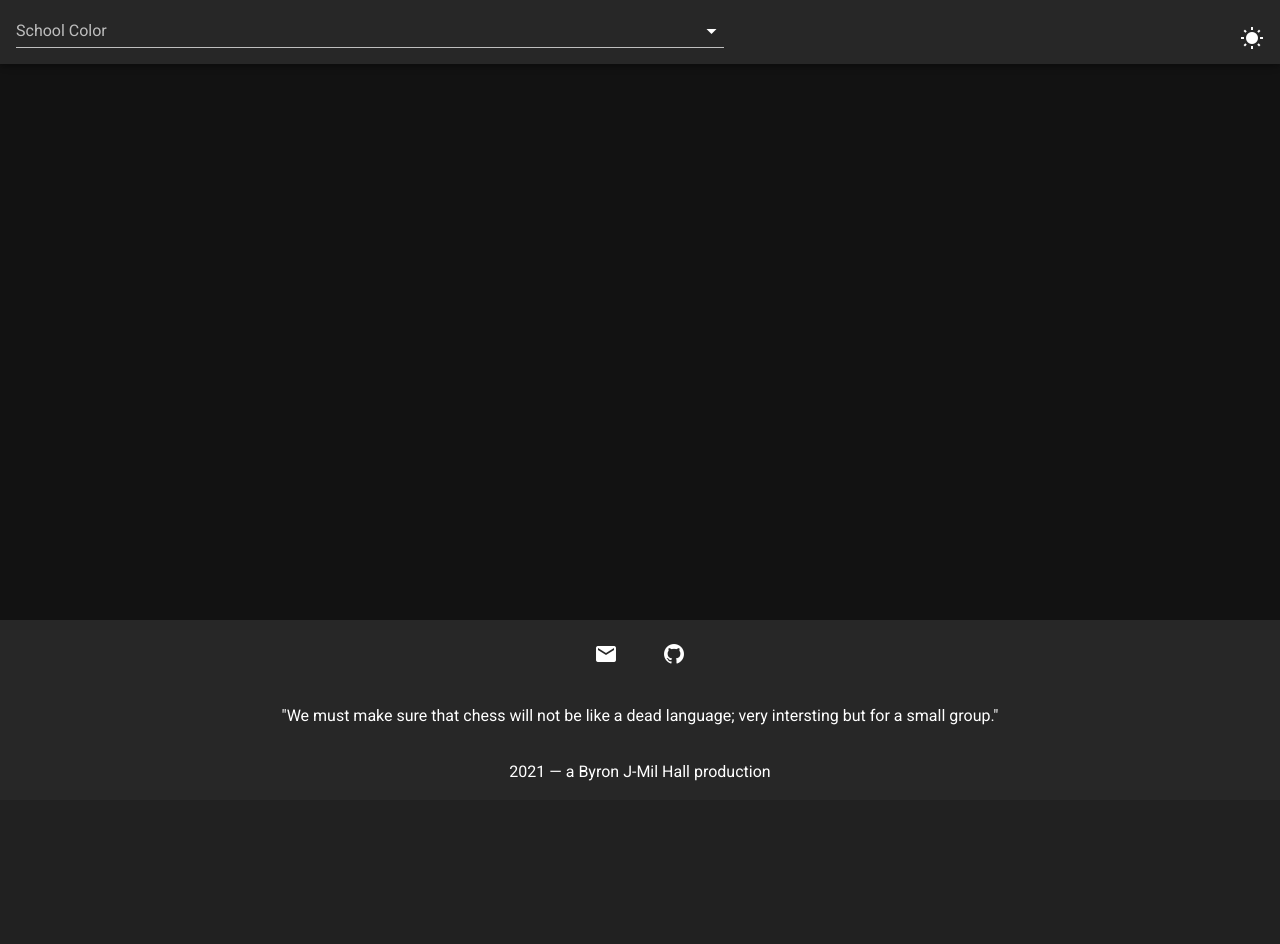
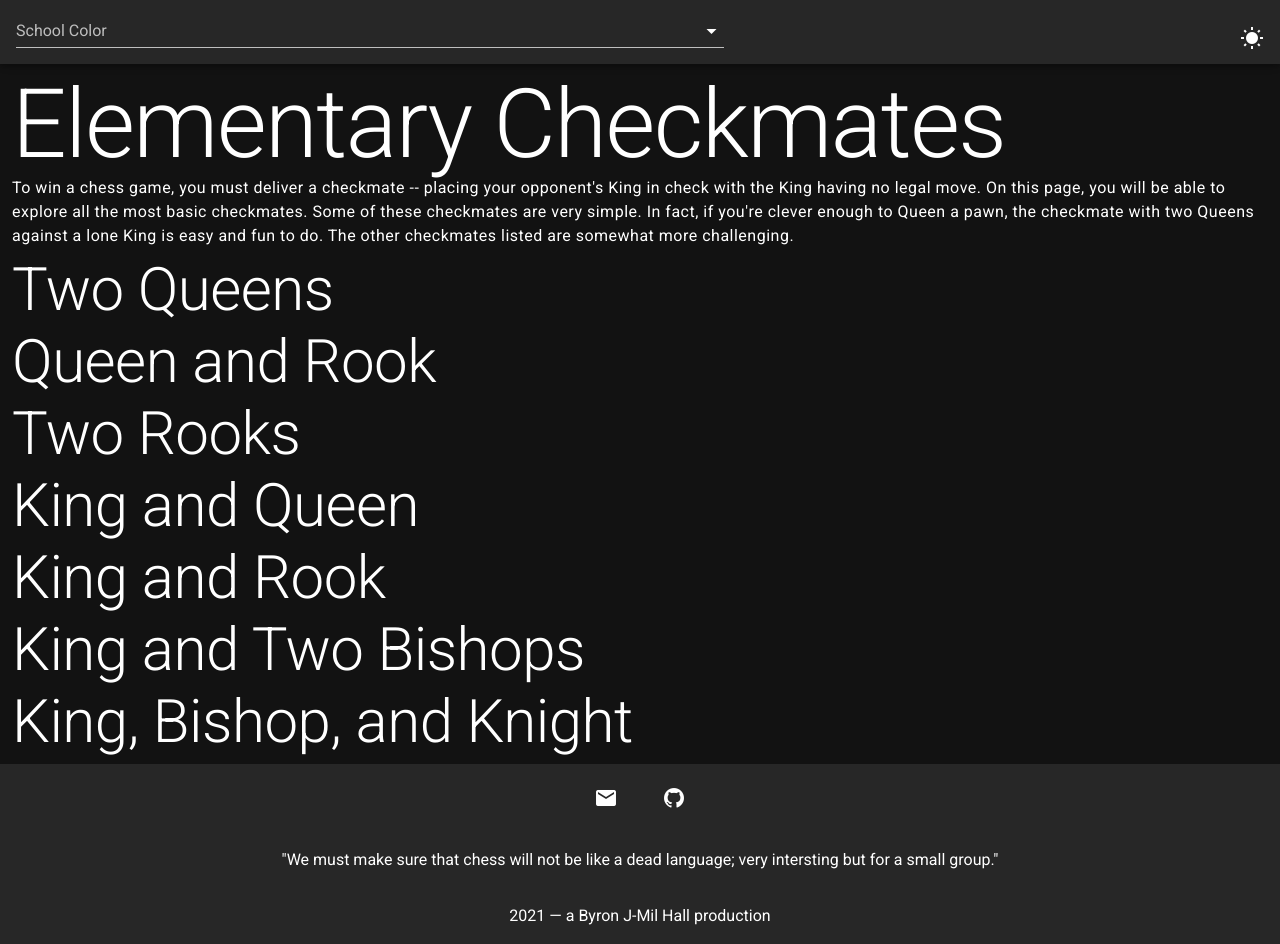
Before and after one commit to napoleon-commits/SelmaChessApp, a Vue app: page /elementary-checkmates in a window 1280 px wide. Before the commit the page ends 800 px from the top, so only its background shows below. Built offline with nearby package versions, Linux system fonts and the light colour scheme.

Commit message:
added new route, ElementaryCheckmates

```diff
--- /dev/null
+++ b/src/components/ElementaryCheckmates.vue
@@ -0,0 +1,32 @@
+<template>
+    <div class="mt-3 mx-3">
+        <div class="text-xl-h1 text-lg-h1 text-md-h2 text-sm-h3 text-h4 mb-1">
+            {{ElementaryCheckmatesText.header}}
+        </div>
+        <div class="text-body-1 mb-3">
+            {{ElementaryCheckmatesText.body}}
+        </div>
+        <div class="my-3" v-for="object in ElementaryCheckmatesText.items" :key="object.header">
+            <div class="text-xl-h2 text-lg-h2 text-md-h3 text-sm-h4 text-h5 mb-3">
+                {{object.header}}
+            </div>
+        </div>
+    </div>
+</template>
+
+<script>
+import ElementaryCheckmatesText from '@/static/ElementaryCheckmatesText';
+
+export default {
+    name: 'ElementaryCheckmates',
+    data(){
+        return {
+            ElementaryCheckmatesText,
+        };
+    },
+}
+</script>
+
+<style>
+
+</style>
--- a/src/router/index.js
+++ b/src/router/index.js
@@ -9,6 +9,11 @@ const routes = [
     path: '/',
     name: 'LandingPage',
     component: LandingPage,
+  },
+  {
+    path: '/elementary-checkmates',
+    name: 'ElementaryCheckmates',
+    component: () => import(/* webpackChunkName: "elementary-checkmates" */ '@/components/ElementaryCheckmates.vue'),
   },
   // {
   //   path: '/about',
--- /dev/null
+++ b/src/static/ElementaryCheckmatesText.js
@@ -0,0 +1,34 @@
+export default {
+    header: 'Elementary Checkmates',
+    body: `
+        To win a chess game, you must deliver a checkmate --
+        placing your opponent's King in check with the King having no legal move. On this page,
+        you will be able to explore all the most basic checkmates. Some of these checkmates are very simple.
+        In fact, if you're clever enough to Queen a pawn,
+        the checkmate with two Queens against a lone King is easy and fun to do.
+        The other checkmates listed are somewhat more challenging.
+    `,
+    items: [
+        {
+            header: 'Two Queens',
+        },
+        {
+            header: 'Queen and Rook',
+        },
+        {
+            header: 'Two Rooks',
+        },
+        {
+            header: 'King and Queen',
+        },
+        {
+            header: 'King and Rook',
+        },
+        {
+            header: 'King and Two Bishops',
+        },
+        {
+            header: 'King, Bishop, and Knight',
+        },
+    ],
+}
```
Also changed, not shown: 1 other file (tests, documents, lock files or other folders).
